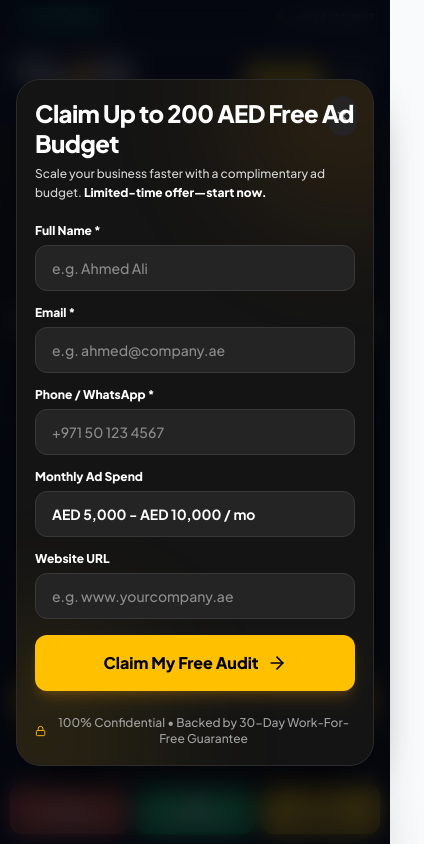
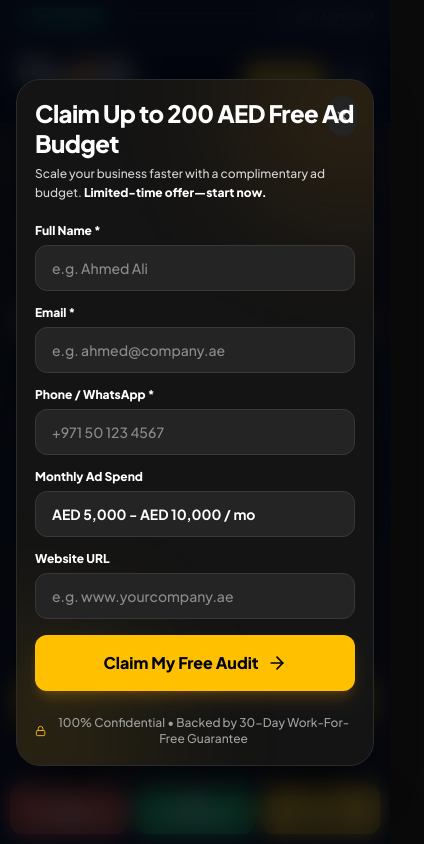
Before and after one commit to skkhan3050/Goads-MetaAds-Landing-Page-, a React (Vite) app: page / in a window 390 px wide. Shown: the top 844 px of the page, 424 px wide, since content can reach past the window. Built offline with nearby package versions, Linux system fonts and the light colour scheme.

Commit message:
fix_dark_scrollbar_and_mobile_edge

```diff
--- a/src/App.tsx
+++ b/src/App.tsx
@@ -35,7 +35,7 @@ export default function App() {
   };
 
   return (
-    <div className="min-h-screen bg-[#F8FAFC] text-[#111827] font-['Plus_Jakarta_Sans',sans-serif] relative antialiased selection:bg-blue-600 selection:text-white">
+    <div className="min-h-screen bg-[#0A0A0A] text-white font-['Plus_Jakarta_Sans',sans-serif] relative antialiased selection:bg-[#FFC000] selection:text-black w-full overflow-x-hidden">
       {/* Sticky Header */}
       <Navbar
         onOpenAuditModal={() => setAuditModalOpen(true)}
--- a/src/index.css
+++ b/src/index.css
@@ -65,17 +65,28 @@
   animation: pulseGlow 4s ease-in-out infinite;
 }
 
-/* Custom scrollbar */
+html,
+body {
+  width: 100%;
+  max-width: 100vw;
+  overflow-x: hidden;
+  background-color: #0A0A0A;
+  color: #FFFFFF;
+  margin: 0;
+  padding: 0;
+}
+
+/* Custom dark scrollbar matching #0A0A0A theme */
 ::-webkit-scrollbar {
-  width: 8px;
+  width: 6px;
 }
 ::-webkit-scrollbar-track {
-  background: #f1f5f9;
+  background: #0A0A0A;
 }
 ::-webkit-scrollbar-thumb {
-  background: #cbd5e1;
-  border-radius: 4px;
+  background: #262626;
+  border-radius: 9999px;
 }
 ::-webkit-scrollbar-thumb:hover {
-  background: #94a3b8;
+  background: #FFC000;
 }
```
